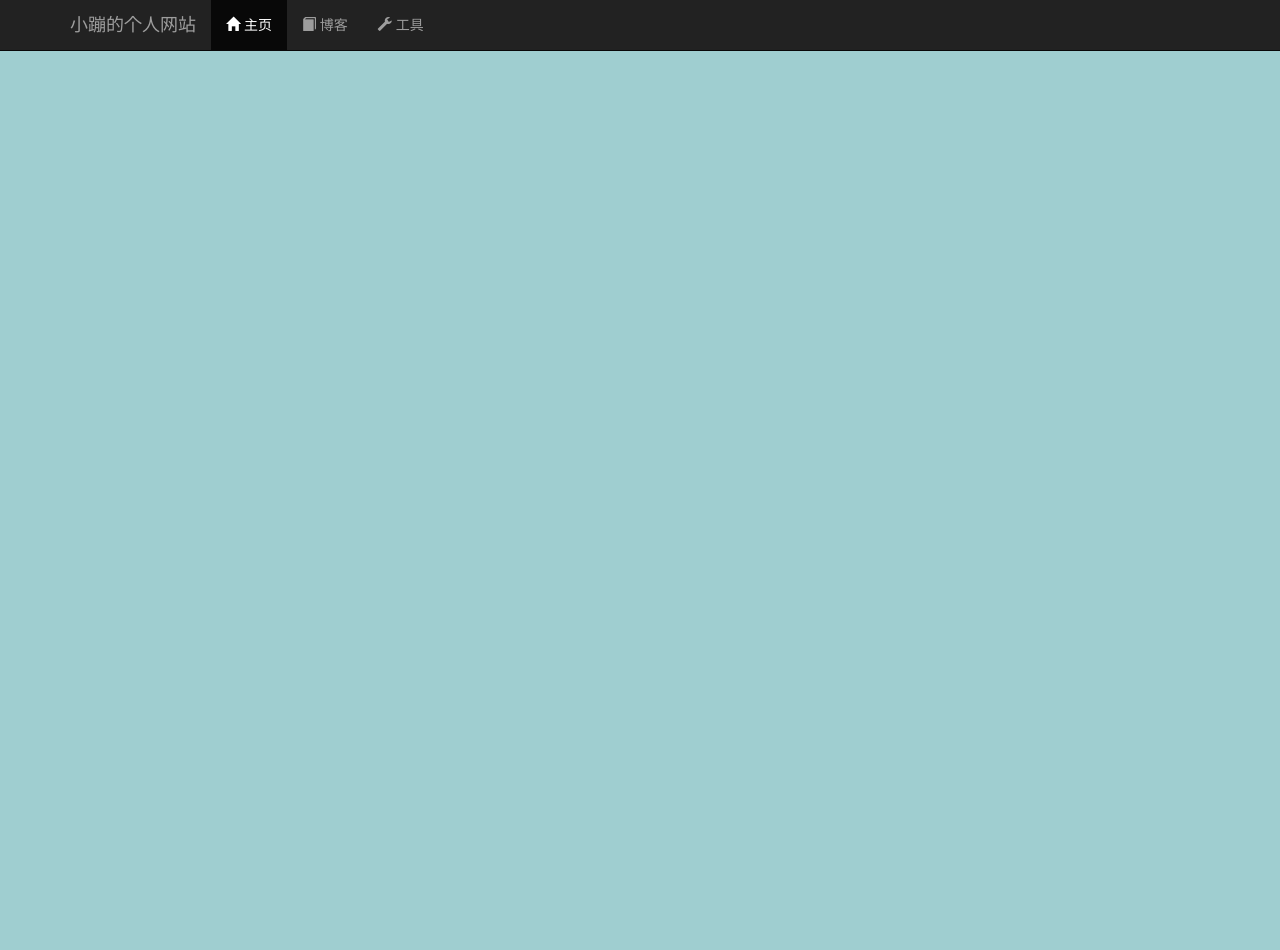
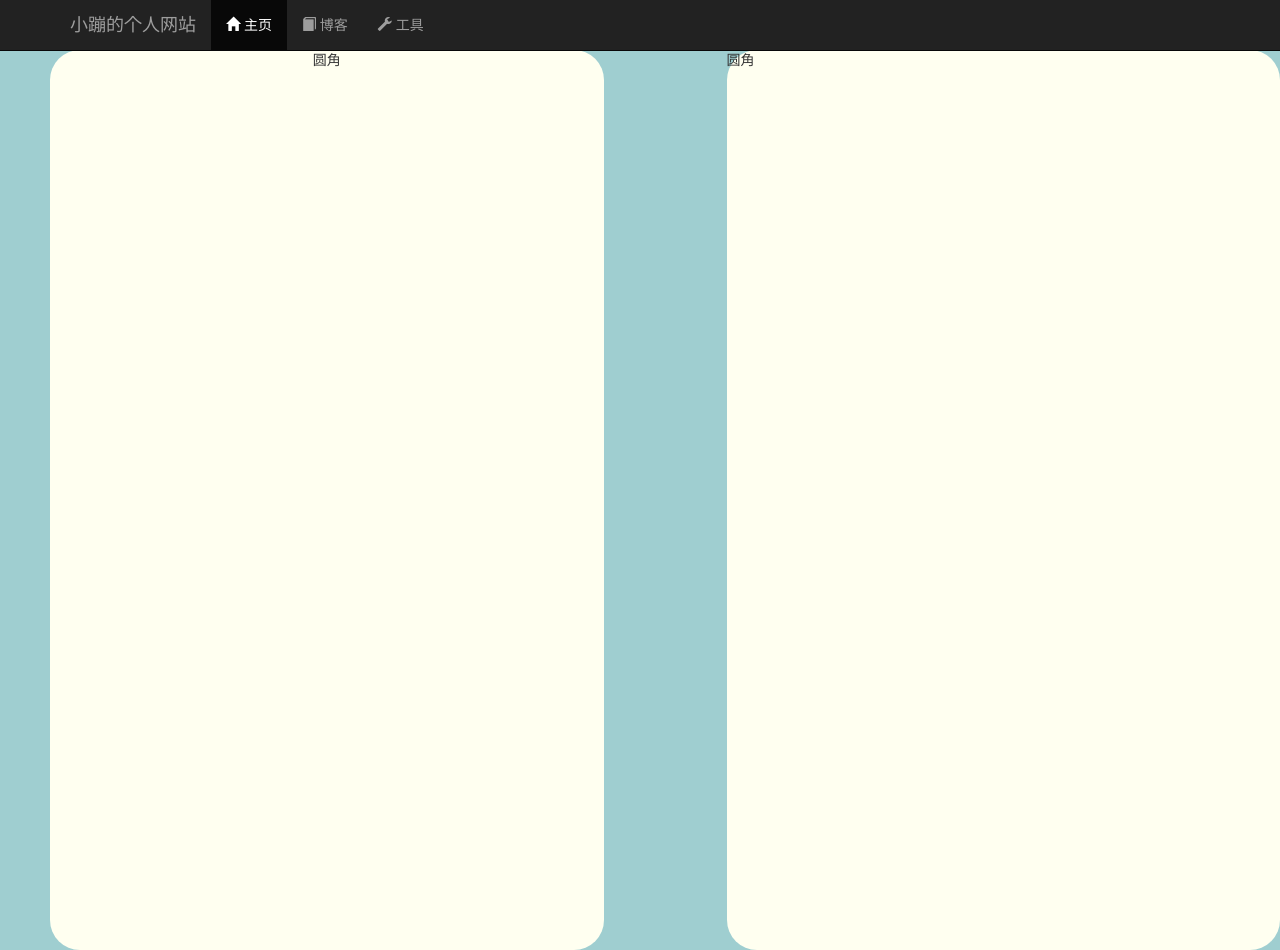
Before and after one commit to beng2048/beng2048.github.io, a plain HTML site: page index.html in a window 1280 px wide. Before the commit the page ends 800 px from the top, so only its background shows below. Drawn offline with nearby package versions, Linux system fonts and the light colour scheme.

Commit message:
Update index.html

```diff
--- a/index.html
+++ b/index.html
@@ -4,6 +4,21 @@ body{
 	background-color:#9fced0;
 	padding-top: 50px;
     padding-left: 50px;
+}
+#tuxing1{
+    border-radius: 30px;
+    background: #FFFFF0;
+    width: 45%;
+	height:900px;
+	float: left;
+	text-align: center;
+}
+#tuxing2{
+    border-radius: 30px;
+    background: #FFFFF0;
+    width: 45%;
+	height:900px;
+	float: right;
 }
 </style>
 <!--[if lt IE 9]>
@@ -31,3 +46,5 @@ body{
 </div>
 <script src="https://cdn.static.runoob.com/libs/jquery/2.1.1/jquery.min.js"></script>
 <script src="https://cdn.static.runoob.com/libs/bootstrap/3.3.7/js/bootstrap.min.js"></script>
+<p id="tuxing1">圆角</p>
+<p id="tuxing2">圆角</p>
```
